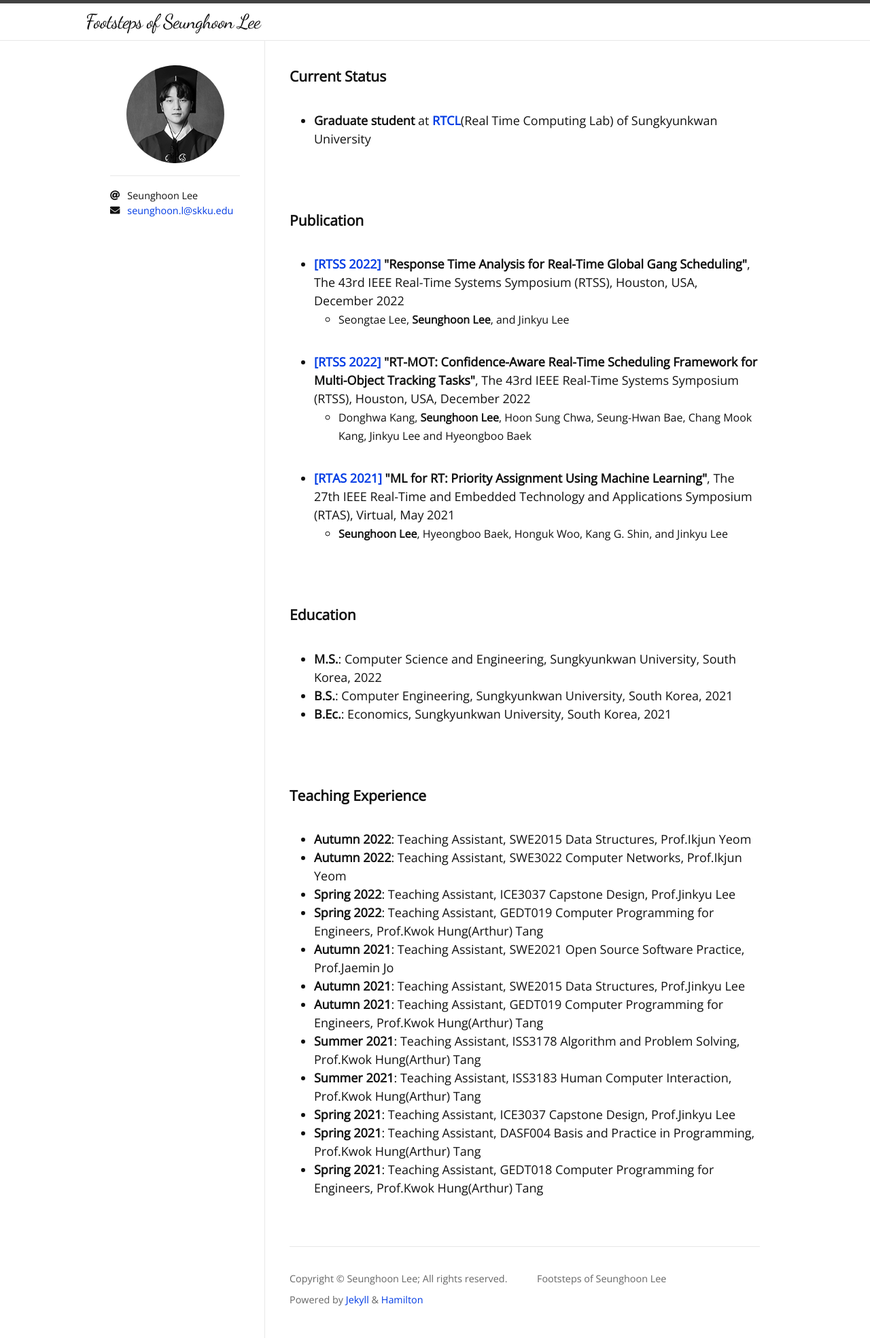
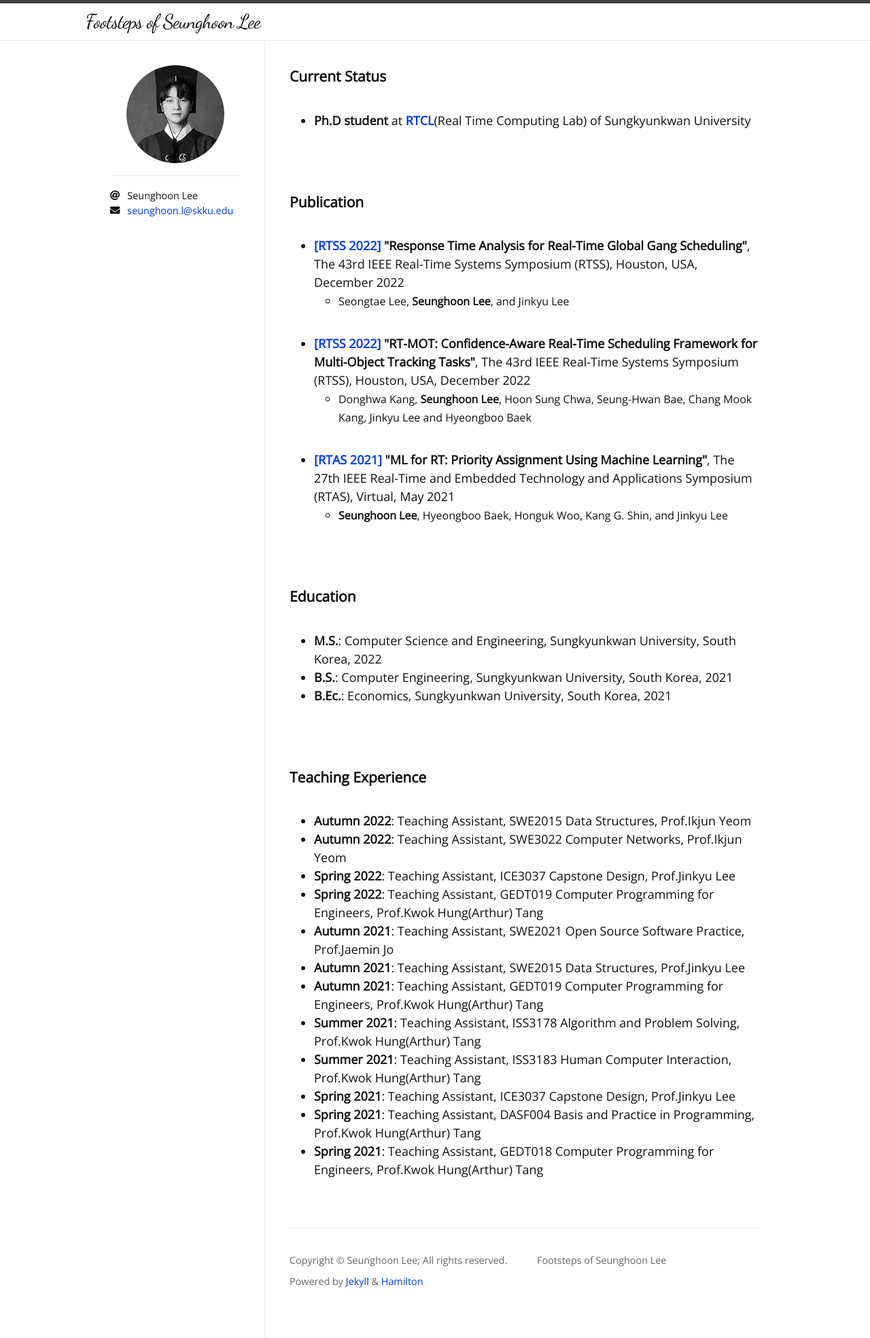
Before and after one commit to SeungHoon00/seunghoon00.github.io, a Jekyll site: the page built from index.html, in a window 1280 px wide. Shown: the whole page at 68% size. Built offline with Jekyll 4.4.1, drawn with Linux system fonts in a browser that asks for light colours; nearby versions of some CDN libraries; some web fonts are replaced; the list of posts is cut into pages by our own code.

Commit message:
Update home.html

```diff
--- a/_layouts/home.html
+++ b/_layouts/home.html
@@ -15,7 +15,7 @@ layout: default
   <section>
     <h3>Current Status</h3>
     <ul>
-      <li><b>Graduate student</b> at <b><a href="https://rtclskku.github.io/website/index.html">RTCL</a></b>(Real Time Computing Lab) of Sungkyunkwan University</li>
+      <li><b>Ph.D student</b> at <b><a href="https://rtclskku.github.io/website/index.html">RTCL</a></b>(Real Time Computing Lab) of Sungkyunkwan University</li>
     </ul>
   </section>
   <br>
```
